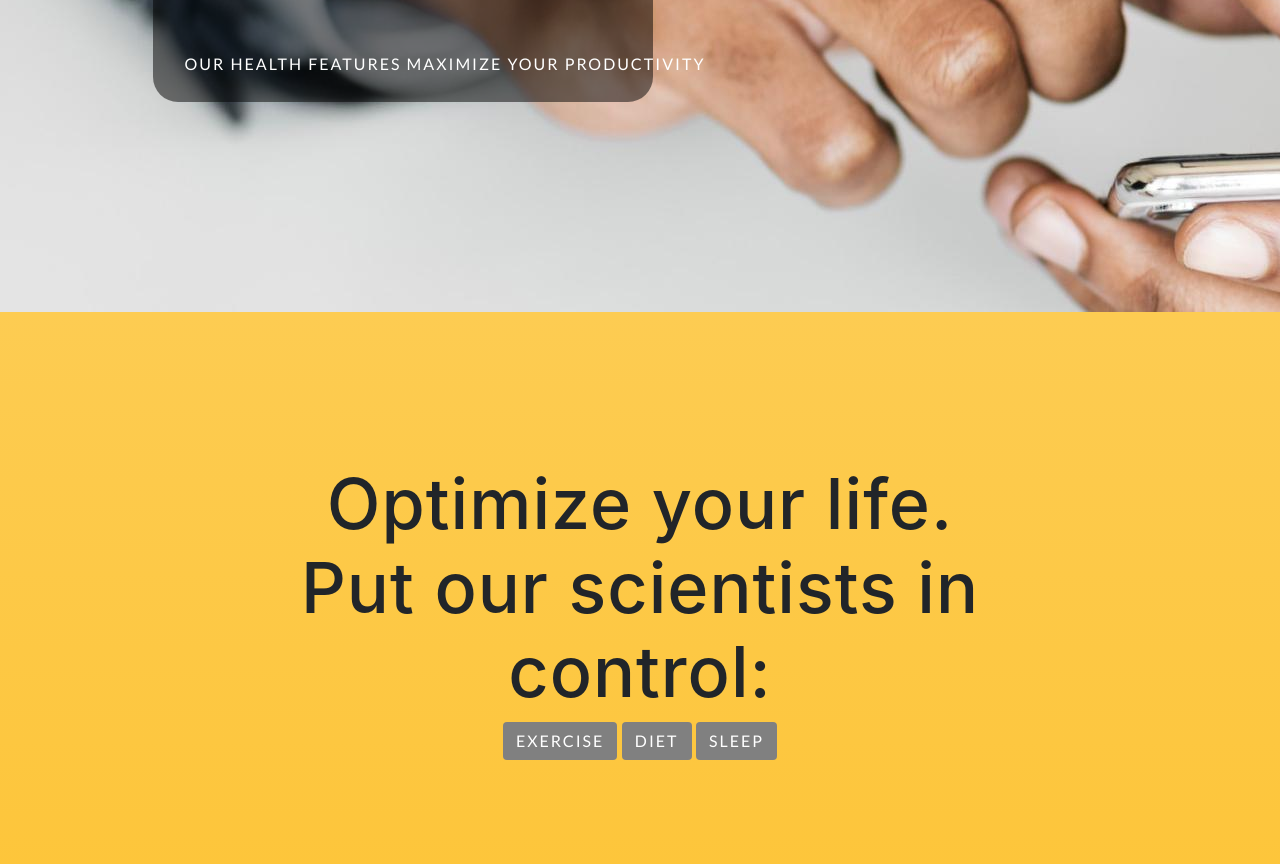
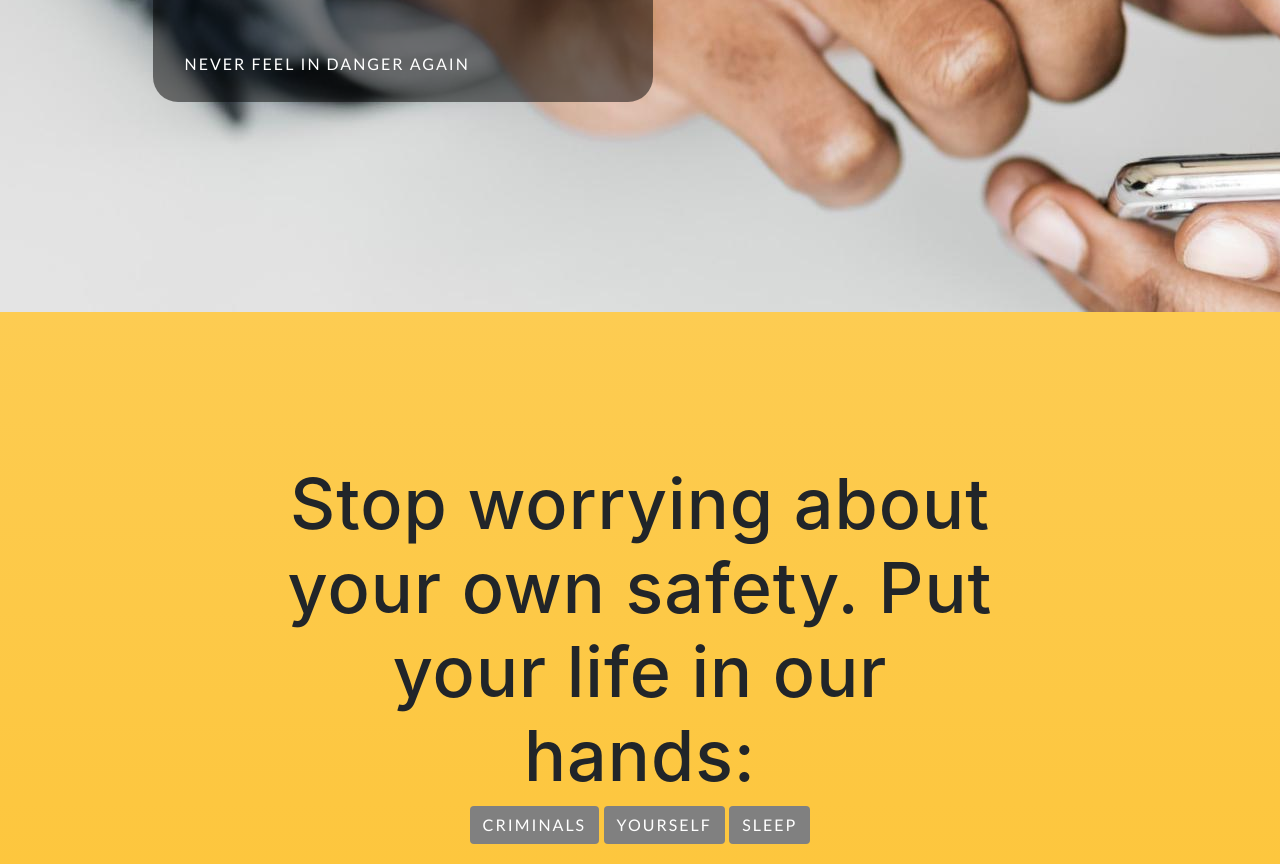
Before and after one commit to JaredGMead/KnowPhone, a website with bundled scripts: page safety.html in a window 1280 px wide. Shown: the part 488-1352 px from the top of the page. Built offline with nearby package versions, Linux system fonts and the light colour scheme; a web font is replaced by a local one.

Commit message:
Minor edits

```diff
--- a/safety.html
+++ b/safety.html
@@ -61,7 +61,7 @@
           <div class="col-lg-7 my-auto">
             <div class="header-content mx-auto" style="margin: 0 auto; margin-top: 45%">
               <h1 class=" mb-5">KEEP YOURSELF SAFE, FROM EVERYTHING</h1>
-              <a href="#features" class="btn btn-outline btn-xl js-scroll-trigger" >Our health features maximize your productivity</a>
+              <a href="#features" class="btn btn-outline btn-xl js-scroll-trigger" >Never feel in danger again</a>
             </div>
           </div>
         </div>
@@ -72,11 +72,11 @@
       <div class="container">
         <div class="row">
           <div class="col-md-8 mx-auto">
-            <h2 class="section-heading">Optimize your life. Put our scientists in control:</h2>
+            <h2 class="section-heading">Stop worrying about your own safety. Put your life in our hands:</h2>
             <div class="row">
               <div class="col-lg-8 mx-auto">
-                <a href="#exercise" class="btn btn-outline btn-xl js-scroll-trigger" style= "background-color:grey">Exercise</a>
-                <a href="#diet" class="btn btn-outline btn-xl js-scroll-trigger" style= "background-color:grey">Diet</a>
+                <a href="#criminals" class="btn btn-outline btn-xl js-scroll-trigger" style= "background-color:grey">Criminals</a>
+                <a href="#diet" class="btn btn-outline btn-xl js-scroll-trigger" style= "background-color:grey">Yourself</a>
                 <a href="#sleep" class="btn btn-outline btn-xl js-scroll-trigger" style= "background-color:grey">Sleep</a>
               </div>
             </div>
@@ -85,7 +85,7 @@
       </div>
     </section>
 
-    <section class="download bg-primary text-center" id="exercise">
+    <section class="download bg-primary text-center" id="criminals">
       <div class="container">
         <div class="col-md-8 mx-auto">
           <h2 class="section-heading">Criminals</h2>
```
